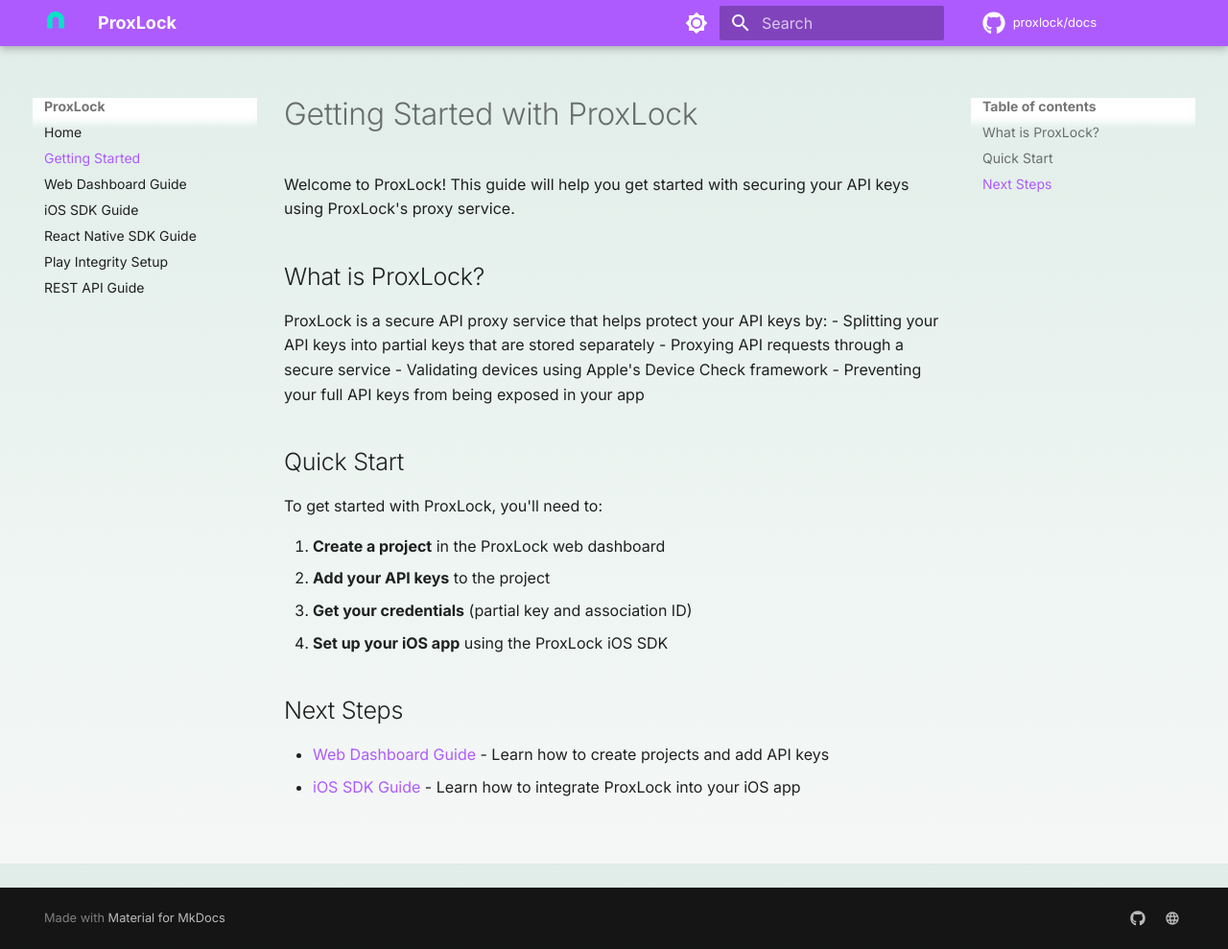
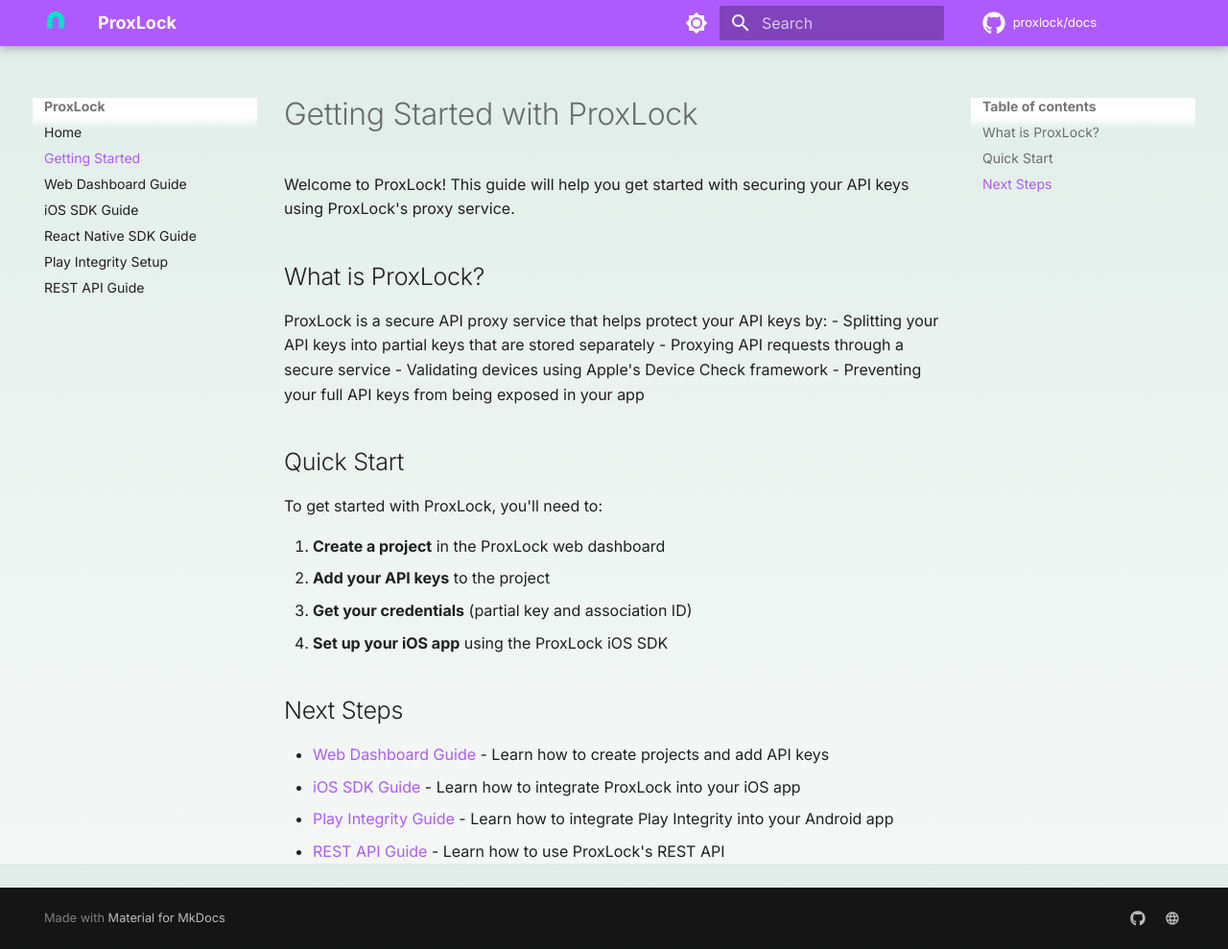
Before and after one commit to ProxLock/Docs, an MkDocs documentation site: the page built from docs/getting-started.md, in a window 1280 px wide and 989 px high. Shown: the whole window at 96% size. Built offline with MkDocs 1.6.1 and Material for MkDocs 9.7.7, drawn with Linux system fonts in a browser that asks for light colours; comment, search, counter and statistics services are not loaded.

Commit message:
Update getting-started.md

```diff
--- a/docs/getting-started.md
+++ b/docs/getting-started.md
@@ -27,3 +27,5 @@ To get started with ProxLock, you'll need to:
 
 - [Web Dashboard Guide](web-dashboard.md) - Learn how to create projects and add API keys
 - [iOS SDK Guide](ios-sdk.md) - Learn how to integrate ProxLock into your iOS app
+- [Play Integrity Guide](play-integrity.md) - Learn how to integrate Play Integrity into your Android app
+- [REST API Guide](rest-api.md) - Learn how to use ProxLock's REST API
```
